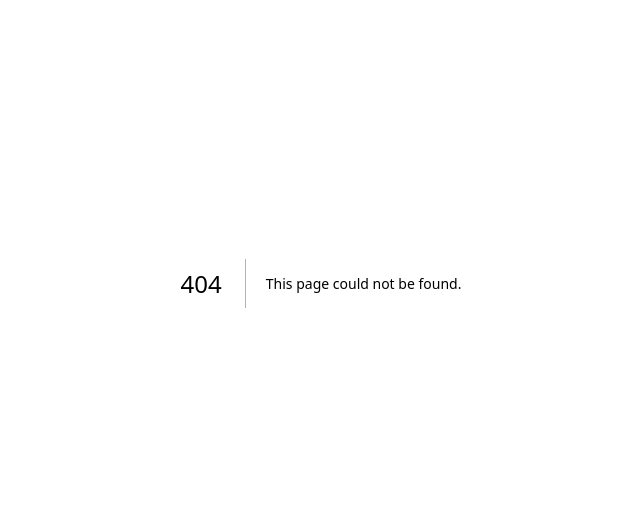
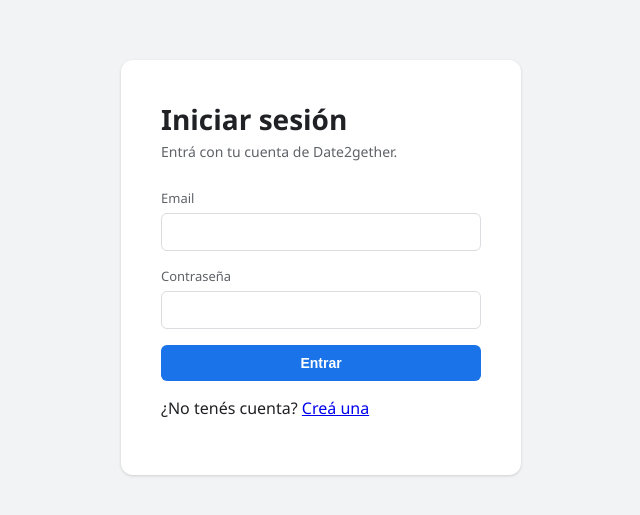
Before and after one commit to ProgramadoraDaina/Roomy-Final-Project, a Next.js app in the folder client/: page /login in a window 1280 px wide. Before the commit this address had no page. Shown: the part 133-648 px from the top of the page, without its empty margins (319-959 px from the left). Built offline with nearby package versions, Linux system fonts and the light colour scheme; no server answers.

Commit message:
feat(client): add sign in page
Adds the login form (email, password) that calls the auth API
client and redirects to the home page on success.

```diff
--- /dev/null
+++ b/client/src/app/login/page.tsx
@@ -0,0 +1,70 @@
+'use client';
+
+import Link from 'next/link';
+import { useRouter } from 'next/navigation';
+import { useState, type FormEvent } from 'react';
+import { login } from '@/lib/auth';
+
+const NAME_KEY = 'date2gether:userName';
+
+export default function LoginPage() {
+  const router = useRouter();
+  const [email, setEmail] = useState('');
+  const [password, setPassword] = useState('');
+  const [loading, setLoading] = useState(false);
+  const [error, setError] = useState<string | null>(null);
+
+  async function handleSubmit(e: FormEvent) {
+    e.preventDefault();
+    setLoading(true);
+    setError(null);
+    try {
+      const user = await login(email.trim(), password);
+      localStorage.setItem(NAME_KEY, user.name);
+      router.push('/');
+    } catch (err) {
+      setError(err instanceof Error ? err.message : 'No se pudo iniciar sesión');
+    } finally {
+      setLoading(false);
+    }
+  }
+
+  return (
+    <div className="card">
+      <h1>Iniciar sesión</h1>
+      <p className="subtitle">Entrá con tu cuenta de Date2gether.</p>
+
+      <form onSubmit={handleSubmit}>
+        <label htmlFor="email">Email</label>
+        <input
+          id="email"
+          type="email"
+          value={email}
+          onChange={(e) => setEmail(e.target.value)}
+          autoComplete="email"
+          required
+        />
+
+        <label htmlFor="password">Contraseña</label>
+        <input
+          id="password"
+          type="password"
+          value={password}
+          onChange={(e) => setPassword(e.target.value)}
+          autoComplete="current-password"
+          required
+        />
+
+        <button type="submit" disabled={loading}>
+          {loading ? 'Entrando…' : 'Entrar'}
+        </button>
+      </form>
+
+      {error && <p className="error">{error}</p>}
+
+      <p className="switch-link">
+        ¿No tenés cuenta? <Link href="/register">Creá una</Link>
+      </p>
+    </div>
+  );
+}
```
